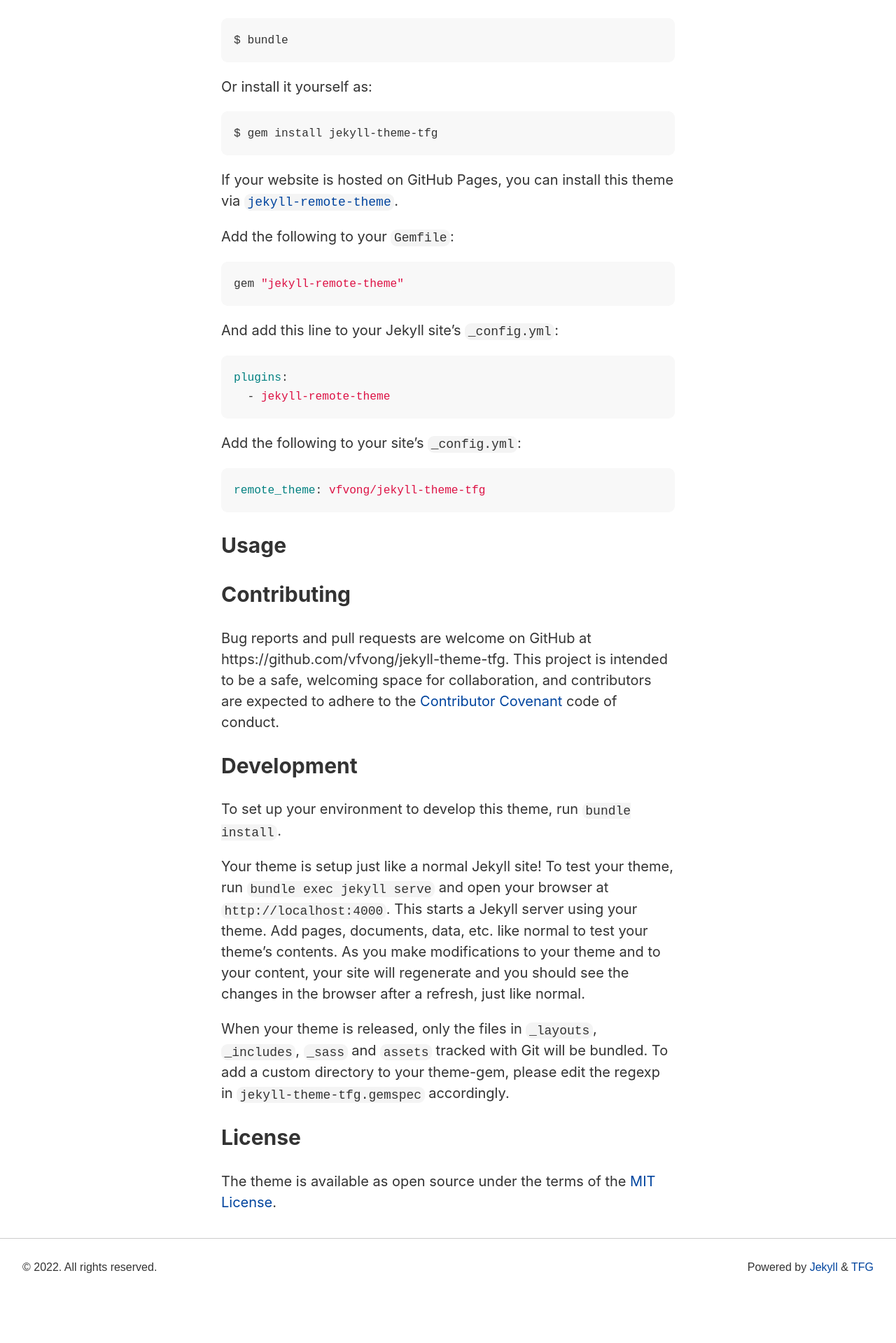
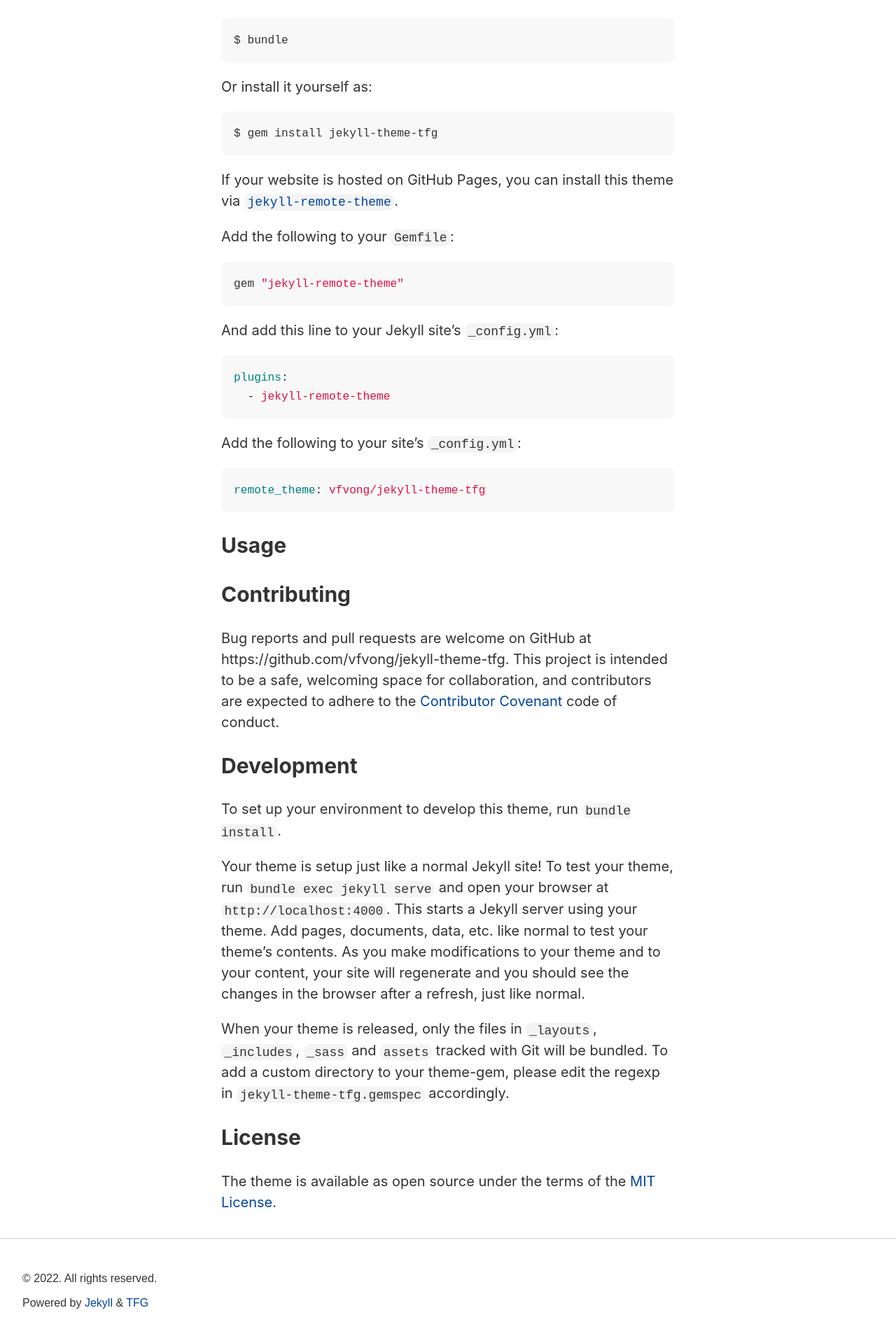
Before and after one commit to vfvong/jekyll-theme-tfg, a Jekyll site: the page built from README.md, in a window 1280 px wide. Shown: the part 771-2690 px from the top of the page at 70% size. Built offline with Jekyll 4.4.1, drawn with Linux system fonts in a browser that asks for light colours; our own code applies the rules of GitHub Pages for plain Markdown files; before the commit the page ends 2624 px from its top, so only the background shows below that.

Commit message:
Adjust footer

```diff
--- a/_includes/footer.html
+++ b/_includes/footer.html
@@ -9,14 +9,21 @@
   </div>
   {% endif %}
   <div class="dt-l w-100">
-    <p class="dtc-l tl-l">
+    <div class="dtc-l tl-l">
+      <p class="">
         &copy; <time datetime="{{ site.time | date_to_xmlschema }}">{{ site.time | date: '%Y' }}</time>
         {%- if site.author -%}
           &nbsp;<a href="{{ site.author.url }}" target="_blank">{{ site.author.name }}</a>
         {%- endif -%}. All rights reserved.
       </p>
-    <p class="dtc-l tr-l mb0">
+      <p class="">
         Powered by <a href="https://jekyllrb.com/" target="_blank">Jekyll</a> & <a href="https://github.com/vfvong/jekyll-theme-tfg" target="_blank">TFG</a>
       </p>
     </div>
+    {% if site.description %}
+    <p class="dtc-l tr-l pl4-l">
+      {{ site.description }}
+    </p>
+    {% endif %}
+  </div>
 </footer>
```
Lines whose indentation alone changed are shown as unchanged.
